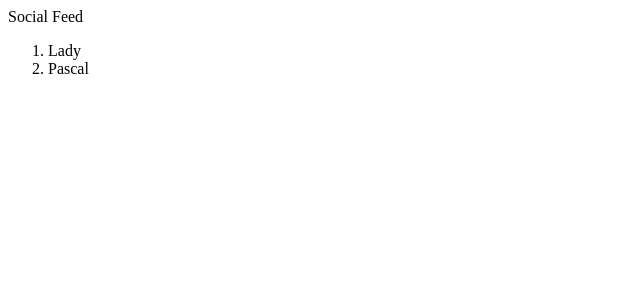
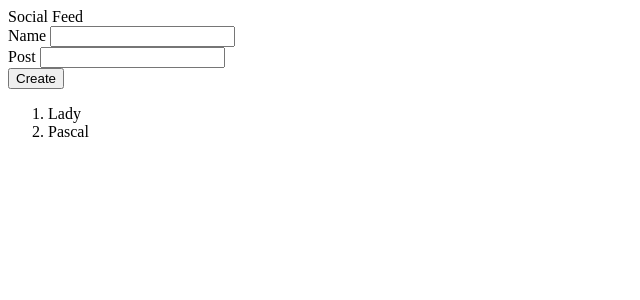
Before and after one commit to ladymeek37/social_feed_proj, a React (Create React App) app in the folder social-feed-react/: page / in a window 1280 px wide. Shown: the top 300 px of the page, without its empty margins (0-640 px from the left). Built offline with nearby package versions, Linux system fonts and the light colour scheme.

Commit message:
created layout for PostForm component

```diff
--- a/social-feed-react/src/Components/PostForm.jsx
+++ b/social-feed-react/src/Components/PostForm.jsx
@@ -1,12 +1,31 @@
-import React from 'react';
+import { toHaveFormValues } from '@testing-library/jest-dom/dist/matchers';
+import React, { useState } from 'react';
 
 // Create a new post to go into app... takes userInput and the way to set UserInput
 // from App as props
 
 const PostForm = (props) => {
+
+    const [name, setName] = useState('');
+    const [post, setPost] = useState('');
+
+    function onSubmit(formEvent){
+
+        const formValuesObject = {
+            name: name,
+            post: post,
+        }
+
+        console.log(formValuesObject);
+    }
+
     return (
-        <form>
-
+        <form onSubmit={onSubmit}>
+            <label>Name  </label>
+            <input type='text' value={name} onChange = {(event) => setName(event.target.value)} /> <br/>
+            <label>Post  </label>
+            <input type='text' value={post} onChange = {(event) => setPost(event.target.value)}/> <br/>
+            <button type='submit'>Create</button>
         </form>
      );
 }
```
